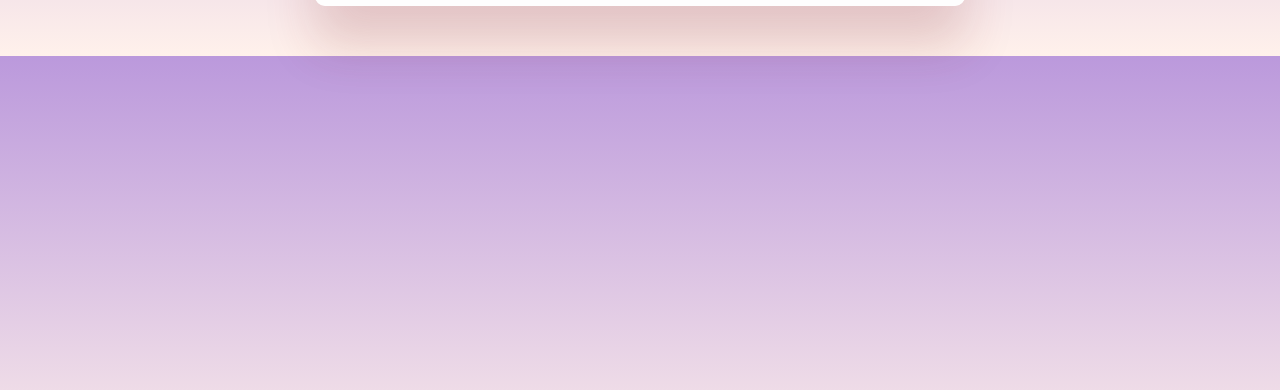
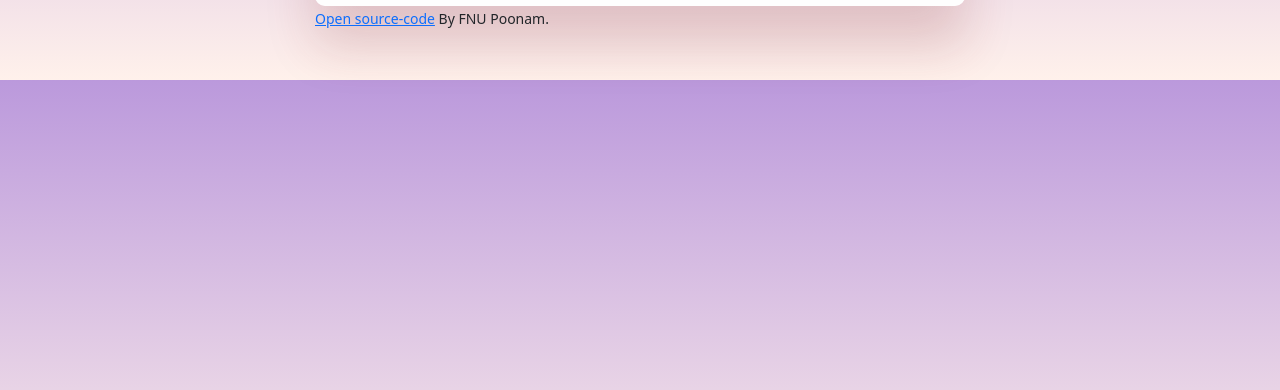
Before and after one commit to poonamnrk/vanilla-weather-app, a plain HTML site: page Index.html in a window 1280 px wide. Shown: the part 386-776 px from the top of the page. Drawn offline with nearby package versions, Linux system fonts and the light colour scheme; no server answers.

Commit message:
Update Index.html

```diff
--- a/Index.html
+++ b/Index.html
@@ -75,6 +75,14 @@
 
           <div class="weather-forecast" id="forecast"></div>
         </div>
+        <small>
+          <a
+            href="https://github.com/poonamnrk/vanilla-weather-app"
+            target="_blank"
+            >Open source-code</a
+          >
+          By FNU Poonam.
+        </small>
       </div>
     </div>
     <script src="src/index.js"></script>
```
